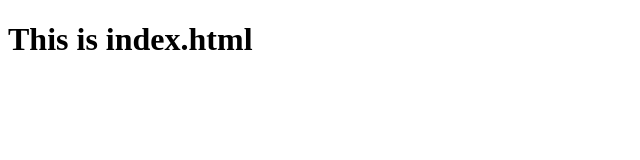
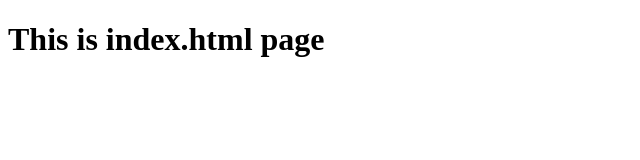
Before and after one commit to 2556136041/test, a plain HTML site: page index.html in a window 1280 px wide. Shown: the whole page, without its empty margins (0-640 px from the left). Drawn offline with Linux system fonts and the light colour scheme.

Commit message:
add index.html

```diff
--- a/index.html
+++ b/index.html
@@ -7,7 +7,7 @@
 </head>
 <body>
 
-    <h1>This is index.html</h1>
+    <h1>This is index.html page</h1>
 
 </body>
 </html>
```
